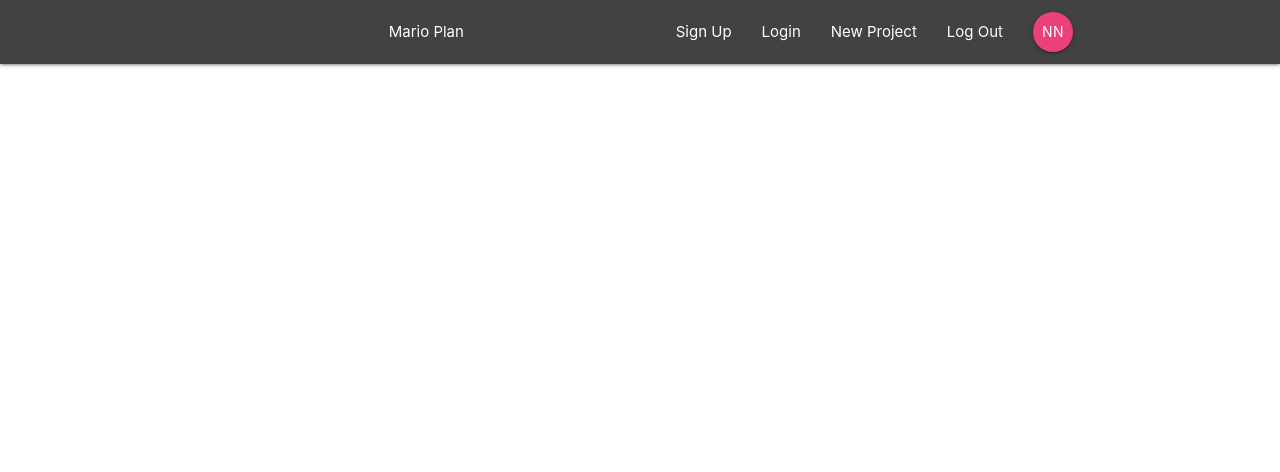
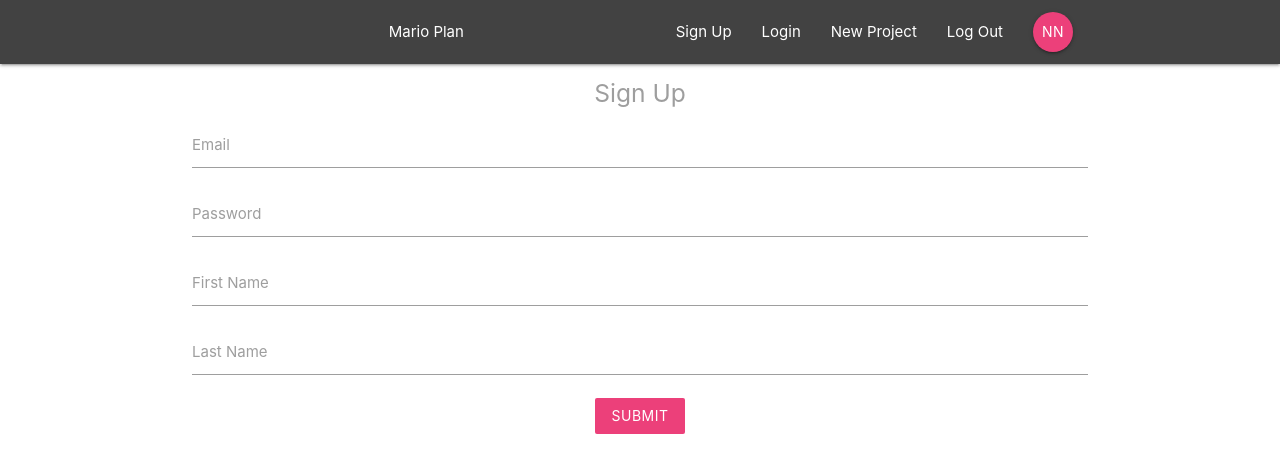
Before and after one commit to mrwho95/reactTestApp, a React (Create React App) app: page /signup in a window 1280 px wide. Shown: the top 472 px of the page. Built offline with nearby package versions, Linux system fonts and the light colour scheme.

Commit message:
build signIn and Sign up components

```diff
--- a/src/App.js
+++ b/src/App.js
@@ -6,6 +6,8 @@
 import Dashboard from "./components/dashboard/Dashboard";
 import ProjectDetails from "./components/project/ProjectDetails";
 import ProjectSummary from "./components/project/ProjectSummary";
+import SignIn from "./components/auth/SignIn";
+import SignUp from "./components/auth/SignUp";
 
 function App() {
   return (
@@ -29,6 +31,8 @@
         <Switch>
           <Route exact path="/" component={Dashboard} />
           <Route path="/project/:id" component={ProjectDetails} />
+          <Route path="/signin" component={SignIn} />
+          <Route path="/signup" component={SignUp} />
         </Switch>
       </div>
     </BrowserRouter>
--- a/src/components/auth/SignIn.js
+++ b/src/components/auth/SignIn.js
@@ -0,0 +1,39 @@
+import React, { Component } from "react";
+
+export class SignIn extends Component {
+  state = {
+    email: "",
+    password: "",
+  };
+  handleChange = (e) => {
+    this.setState({
+      [e.target.id]: e.target.value,
+    });
+  };
+  handleSubmit = (e) => {
+    e.preventDefault();
+    console.log(this.state);
+  };
+  render() {
+    return (
+      <div className="container">
+        <form onSubmit={this.handleSubmit} className="white">
+          <h5 className="grey-text text-darkent-3">Sign In</h5>
+          <div className="input-field">
+            <label htmlFor="email">Email</label>
+            <input type="email" id="email" onChange={this.handleChange} />
+          </div>
+          <div className="input-field">
+            <label htmlFor="password">Password</label>
+            <input type="password" id="password" onChange={this.handleChange} />
+          </div>
+          <div className="input-field">
+            <button className="btn pink lighten-1 z-depth-0">Login</button>
+          </div>
+        </form>
+      </div>
+    );
+  }
+}
+
+export default SignIn;
--- a/src/components/auth/SignUp.js
+++ b/src/components/auth/SignUp.js
@@ -0,0 +1,49 @@
+import React, { Component } from "react";
+
+export class SignUp extends Component {
+  state = {
+    email: "",
+    password: "",
+    firstname: "",
+    lastname: "",
+  };
+  handleChange = (e) => {
+    this.setState({
+      [e.target.id]: e.target.value,
+    });
+  };
+  handleSubmit = (e) => {
+    e.preventDefault();
+    console.log(this.state);
+  };
+  render() {
+    return (
+      <div className="container">
+        <form onSubmit={this.handleSubmit} className="white">
+          <h5 className="grey-text text-darkent-3">Sign Up</h5>
+          <div className="input-field">
+            <label htmlFor="email">Email</label>
+            <input type="email" id="email" onChange={this.handleChange} />
+          </div>
+          <div className="input-field">
+            <label htmlFor="password">Password</label>
+            <input type="password" id="password" onChange={this.handleChange} />
+          </div>
+          <div className="input-field">
+            <label htmlFor="firstname">First Name</label>
+            <input type="text" id="firstname" onChange={this.handleChange} />
+          </div>
+          <div className="input-field">
+            <label htmlFor="lastname">Last Name</label>
+            <input type="text" id="lastname" onChange={this.handleChange} />
+          </div>
+          <div className="input-field">
+            <button className="btn pink lighten-1 z-depth-0">Submit</button>
+          </div>
+        </form>
+      </div>
+    );
+  }
+}
+
+export default SignUp;
```
